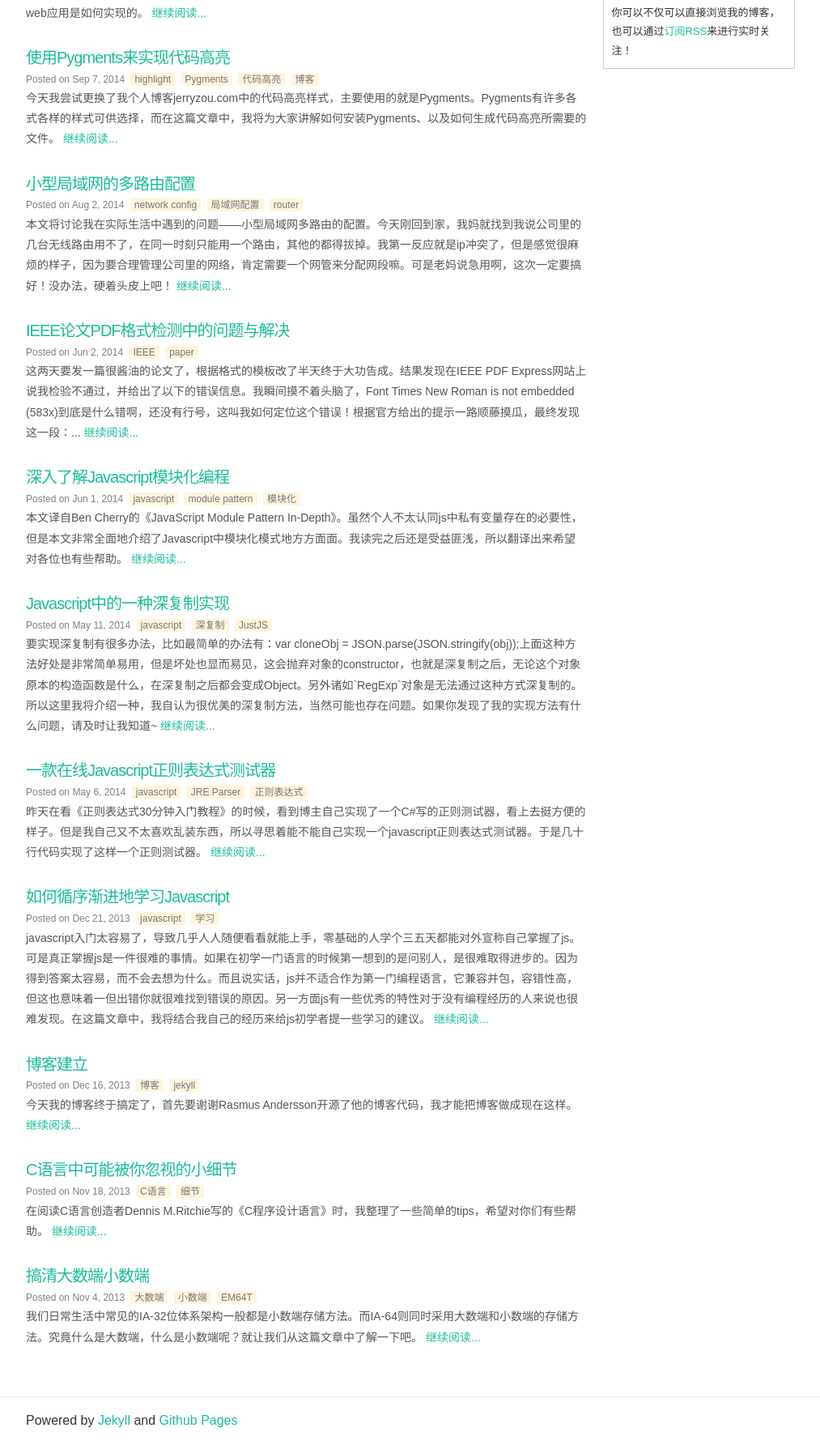
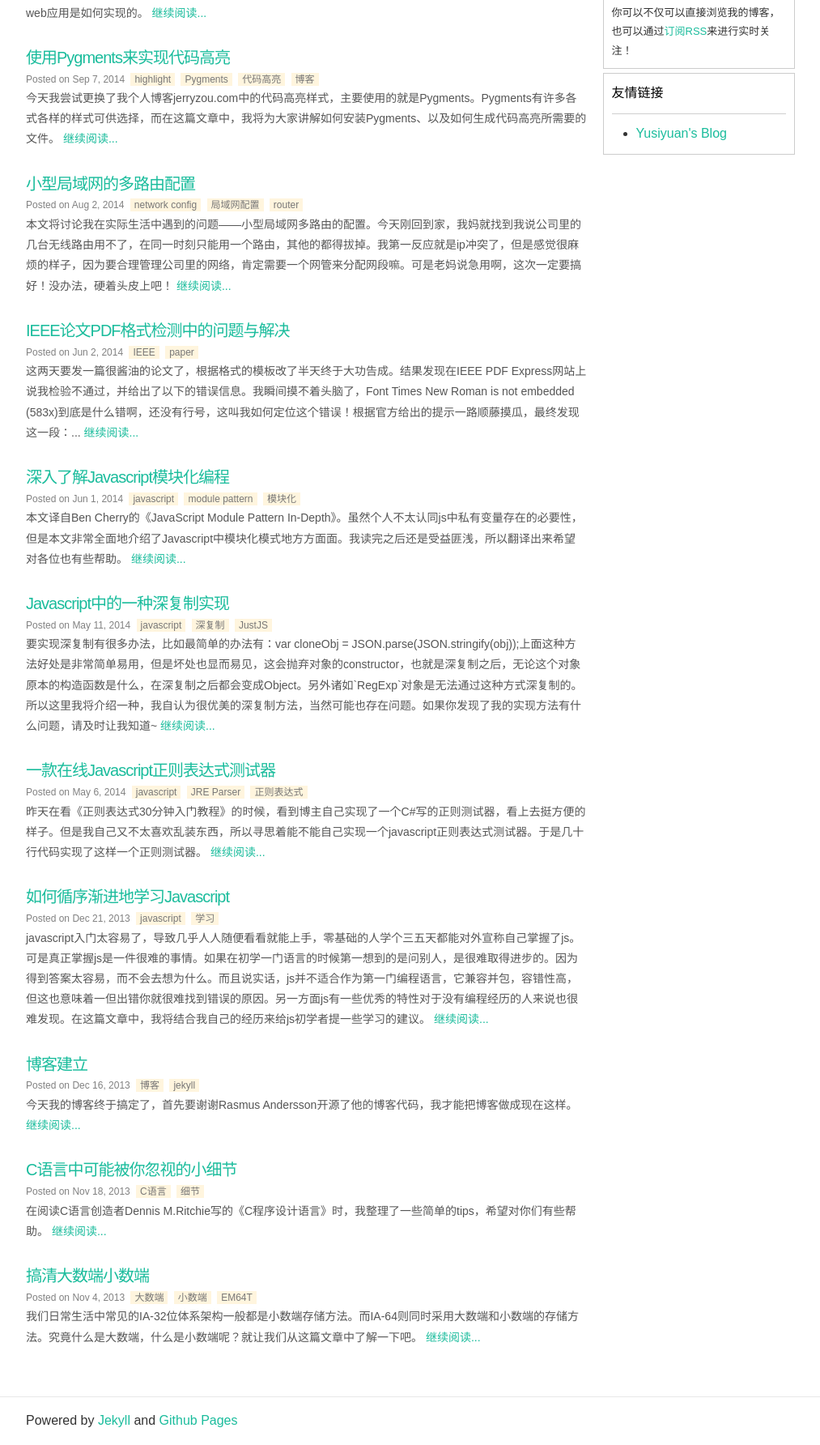
Before and after one commit to zry656565/heaven-blog, a Jekyll site: the page built from index.html, in a window 1280 px wide. Shown: the part 320-2104 px from the top of the page at 81% size, without its empty margins (133-1146 px from the left). Built offline with Jekyll 4.4.1, drawn with Linux system fonts in a browser that asks for light colours; comment, search, counter and statistics services are not loaded.

Commit message:
add link to friendly sites

```diff
--- a/_layouts/default.html
+++ b/_layouts/default.html
@@ -45,6 +45,14 @@
             <hr/>
             <p>你可以不仅可以直接浏览我的博客，也可以通过<a href="{{ "/feed.xml" | prepend: site.baseurl }}">订阅RSS</a>来进行实时关注！</p>
           </div>
+
+          <div class="friend-sites">
+            <h6>友情链接</h6>
+            <hr/>
+            <ul>
+              <li><a href="http://ysyjerry1992.github.io/">Yusiyuan's Blog</a></li>
+            </ul>
+          </div>
         </div>
         {% else %}
         {{ content }}
--- a/css/main.css
+++ b/css/main.css
@@ -119,10 +119,6 @@ a:visited { color: #205caa; }
   line-height: 1;
 }
 
-.posts .post-link2 {
-  font-size: 14px;
-}
-
 .posts .post-date {
   font-size: 12px;
   color: #818181;
@@ -195,6 +191,7 @@ a:visited { color: #205caa; }
   width: 170px;
   margin-left: 20px;
 }
+
 /* Post styles */
 /* ----------------------------------------------------------*/
 
@@ -404,3 +401,7 @@ a:visited { color: #205caa; }
 .other-sites img:hover {
   opacity: 1;
 }
+
+.friend-sites ul {
+  padding: 0 0 0 30px;
+}
```
